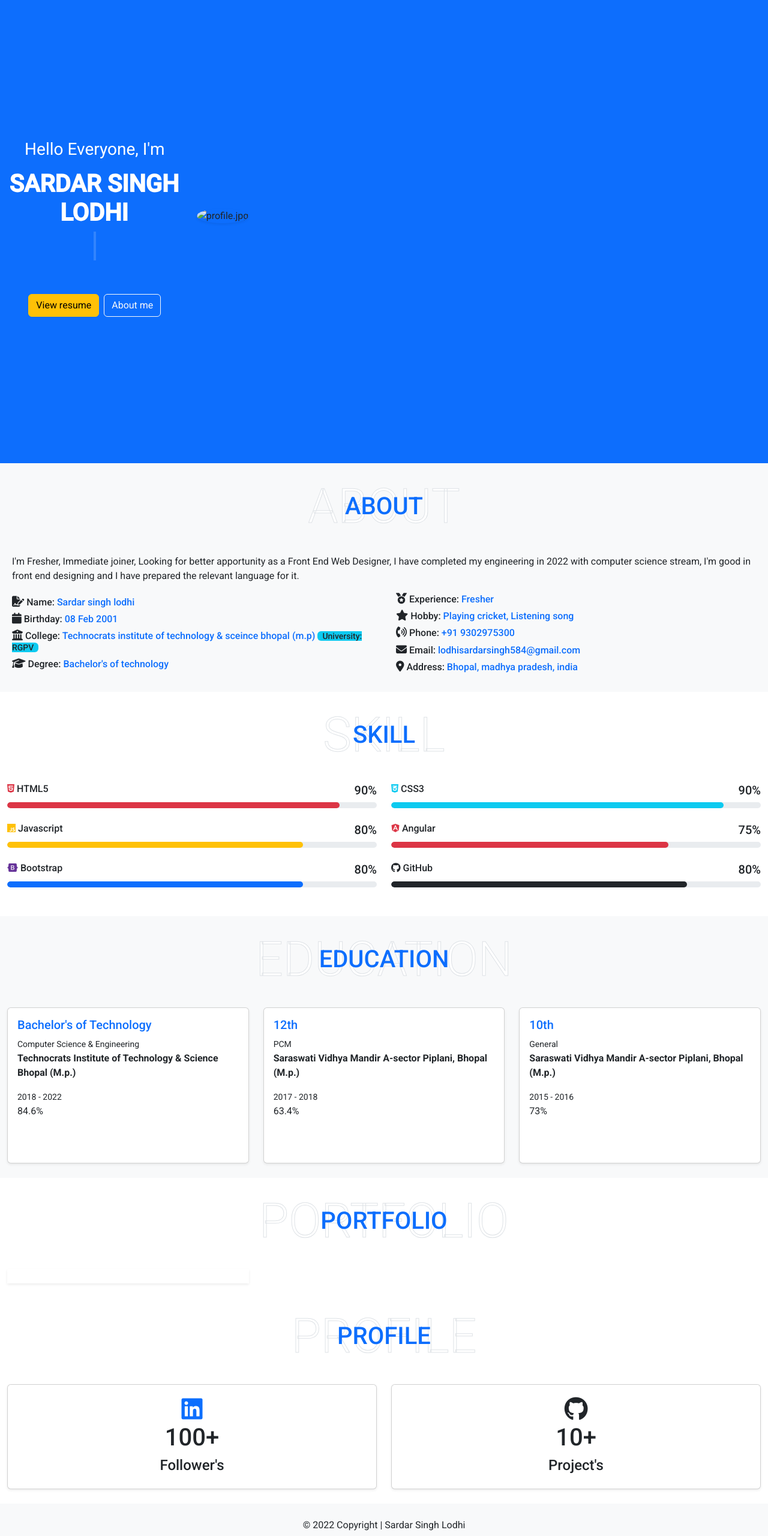
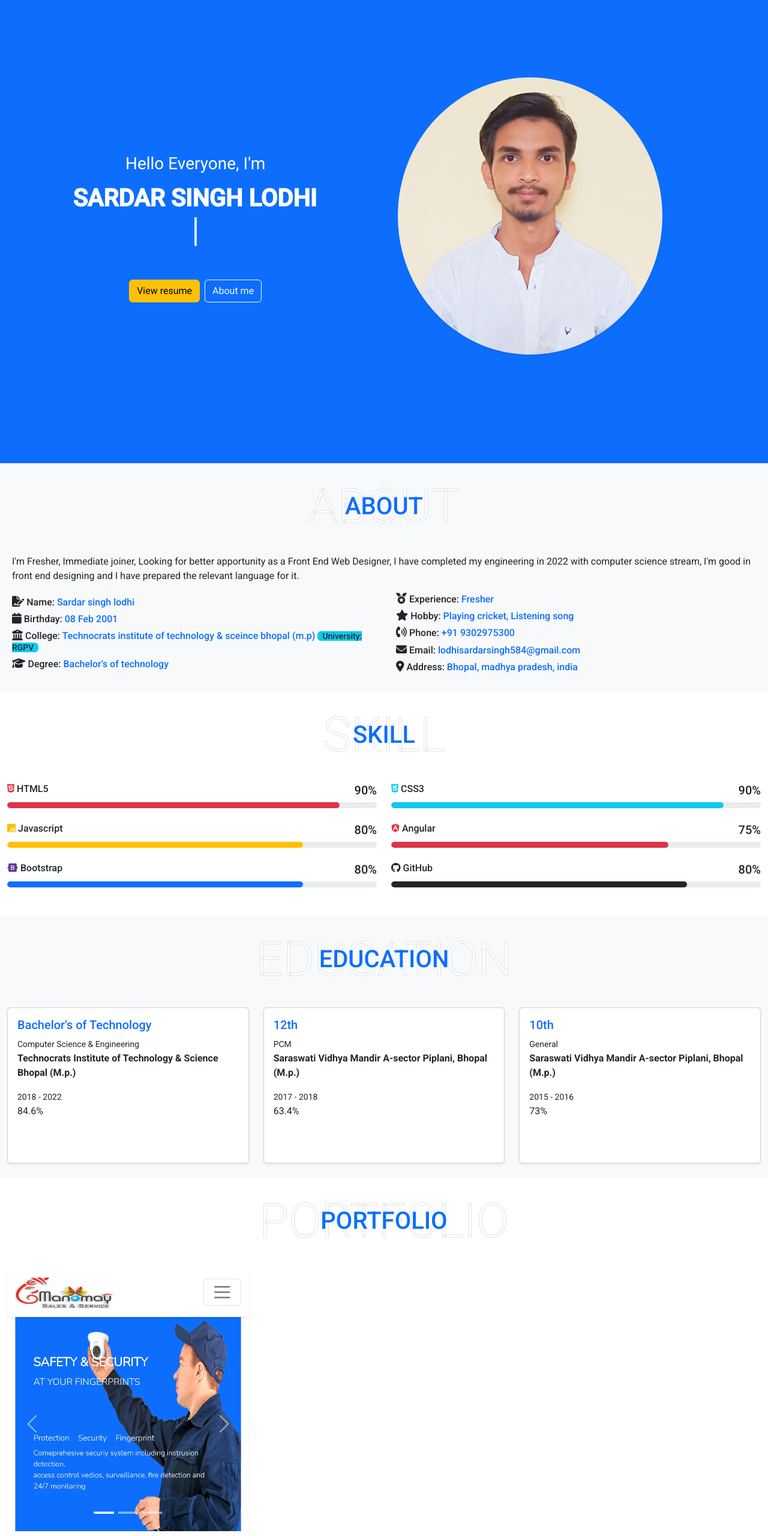
Before and after one commit to Sardarsinghlodhi/sardarsinghlodhi-portfolio-app, a plain HTML site: page index.html in a window 1280 px wide. Shown: the part 120-2680 px from the top of the page at 60% size. Drawn offline with nearby package versions, Linux system fonts and the light colour scheme.

Commit message:
Update index.html
removed folder

```diff
--- a/index.html
+++ b/index.html
@@ -97,7 +97,7 @@
               <button type="button" class="btn-close" data-bs-dismiss="modal" aria-label="Close"></button>
             </div>
             <div class="modal-body">
-              <img class="img-fluid mt-2" src="images//resume.jpg" alt="Sardar's Resume" id="downloadResume" />
+              <img class="img-fluid mt-2" src="resume.jpg" alt="Sardar's Resume" id="downloadResume" />
             </div>
             <div class="modal-footer">
               <a type="button" class="downloadBtn btn btn-outline-primary" href="image//resume.jpg" download="Sardar's Resume">Download
@@ -109,7 +109,7 @@
       </div>
     </div>
     <div class="profile-img col-12 col-md-5 col-lg-5 px-8 pl-md-0 pl-lg-0 pb-5 pb-md-4 pb-lg-4 mt-3 mt-md-0 mt-lg-0">
-      <img class="img-fluid w-100 rounded-circle shadow-sm" src="images//profile.jpg" alt="profile.jpg" />
+      <img class="img-fluid w-100 rounded-circle shadow-sm" src="profile.jpg" alt="profile.jpg" />
     </div>
   </div>
 </div>
@@ -325,7 +325,7 @@
   <div class="row portfolio-container">
     <div class="col-md-6 col-lg-4 mb-2 portfolio-item" data-aos="fade-up" data-aos-duration="2000">
       <div class="position-relative shadow-sm overflow-hidden mb-2">
-        <img class="img-fluid rounded w-100" src="images//manomay.jpg" alt="" />
+        <img class="img-fluid rounded w-100" src="manomay.jpg" alt="" />
         <div class="portfolio-btn btn-primary d-flex align-items-center justify-content-center">
           <a href="http://manomay.org"><i class="fa-solid fa-plus text-white"style="font-size: 60px;"></i></a>
         </div>
```
